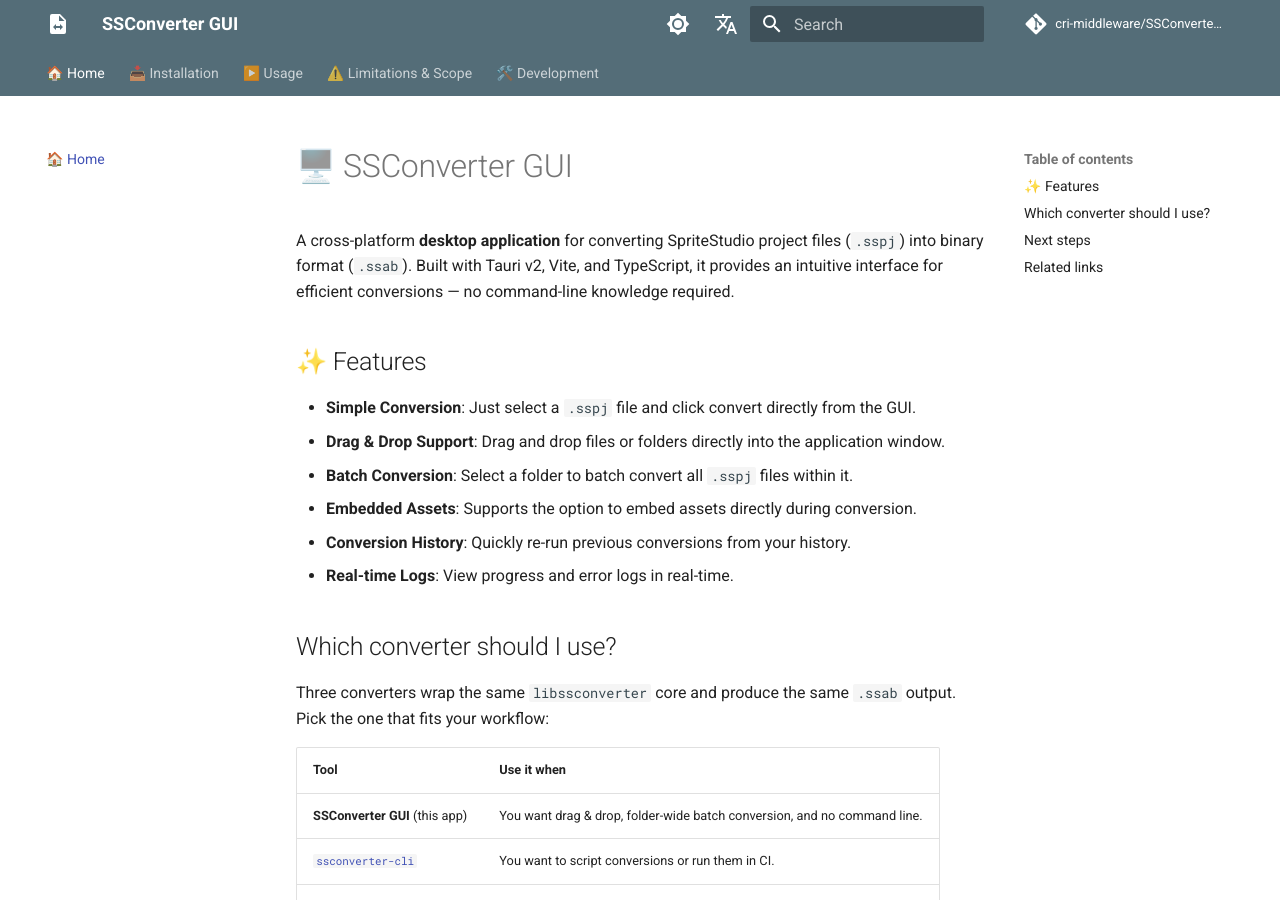
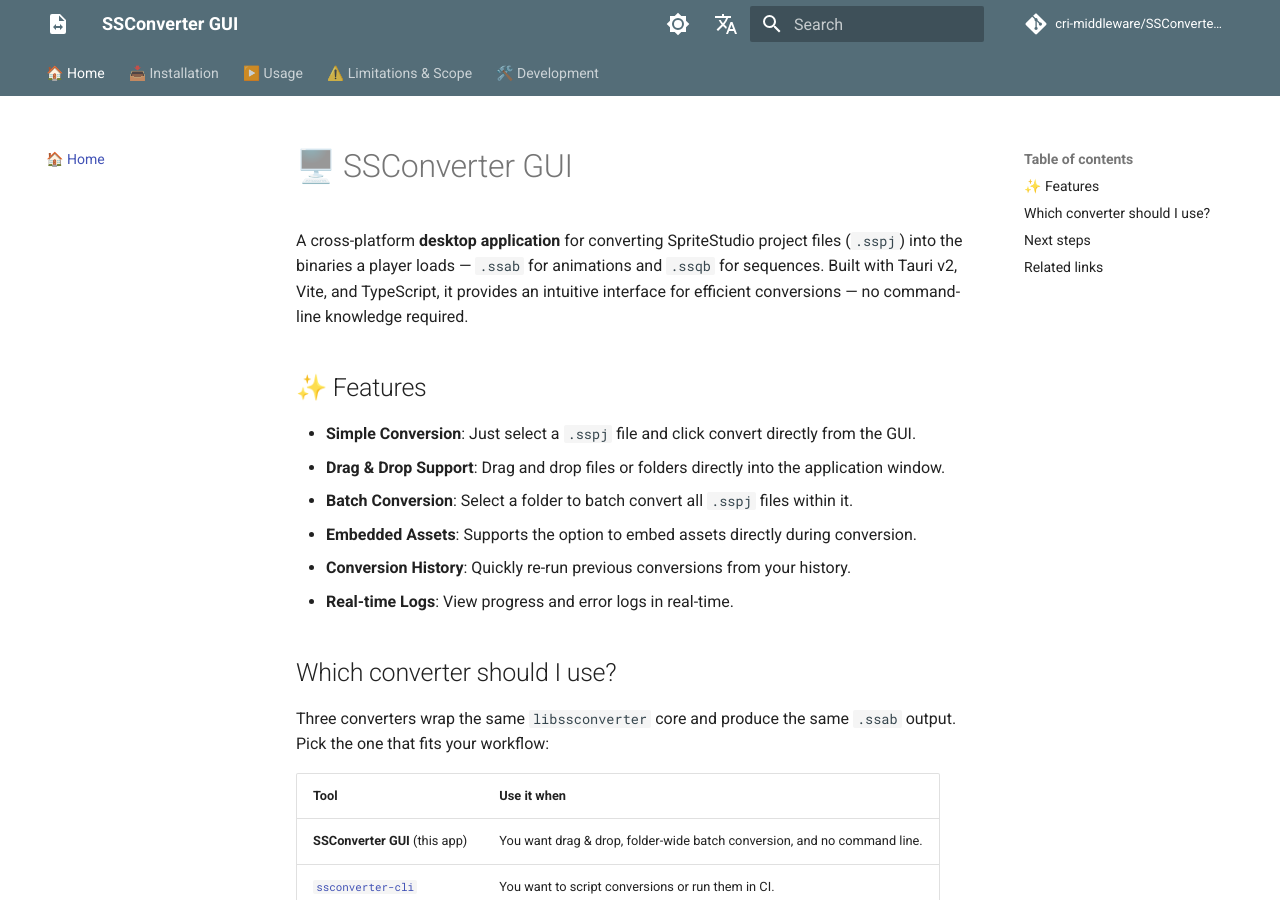
Before and after one commit to cri-middleware/SSConverterGUI, an MkDocs documentation site: the page built from docs/en/index.md, in a window 1280 px wide and 900 px high. Built offline with MkDocs 1.6.1 and Material for MkDocs 9.7.7, drawn with Linux system fonts in a browser that asks for light colours; comment, search, counter and statistics services are not loaded.

Commit message:
docs: name .ssqb alongside .ssab
A conversion writes sequences to .ssqb as well, and the footer already
shows both schema versions, but the docs' opening line (en/ja), the
app's header, the page description and the crate description named only
.ssab.

```diff
--- a/docs/en/index.md
+++ b/docs/en/index.md
@@ -1,8 +1,9 @@
 # 🖥️ SSConverter GUI
 
 A cross-platform **desktop application** for converting SpriteStudio project files (`.sspj`) into
-binary format (`.ssab`). Built with Tauri v2, Vite, and TypeScript, it provides an intuitive
-interface for efficient conversions — no command-line knowledge required.
+the binaries a player loads — `.ssab` for animations and `.ssqb` for sequences. Built with Tauri v2,
+Vite, and TypeScript, it provides an intuitive interface for efficient conversions — no command-line
+knowledge required.
 
 ## ✨ Features
 
--- a/index.html
+++ b/index.html
@@ -3,7 +3,7 @@
   <head>
     <meta charset="UTF-8" />
     <meta name="viewport" content="width=device-width, initial-scale=1.0" />
-    <meta name="description" content="Convert SpriteStudio projects (.sspj) to .ssab binaries." />
+    <meta name="description" content="Convert SpriteStudio projects (.sspj) to .ssab and .ssqb binaries." />
     <title>SSConverter GUI</title>
   </head>
   <body>
```
Also changed, not shown: docs/ja/index.md (+1 -1 lines), 2 other files.
